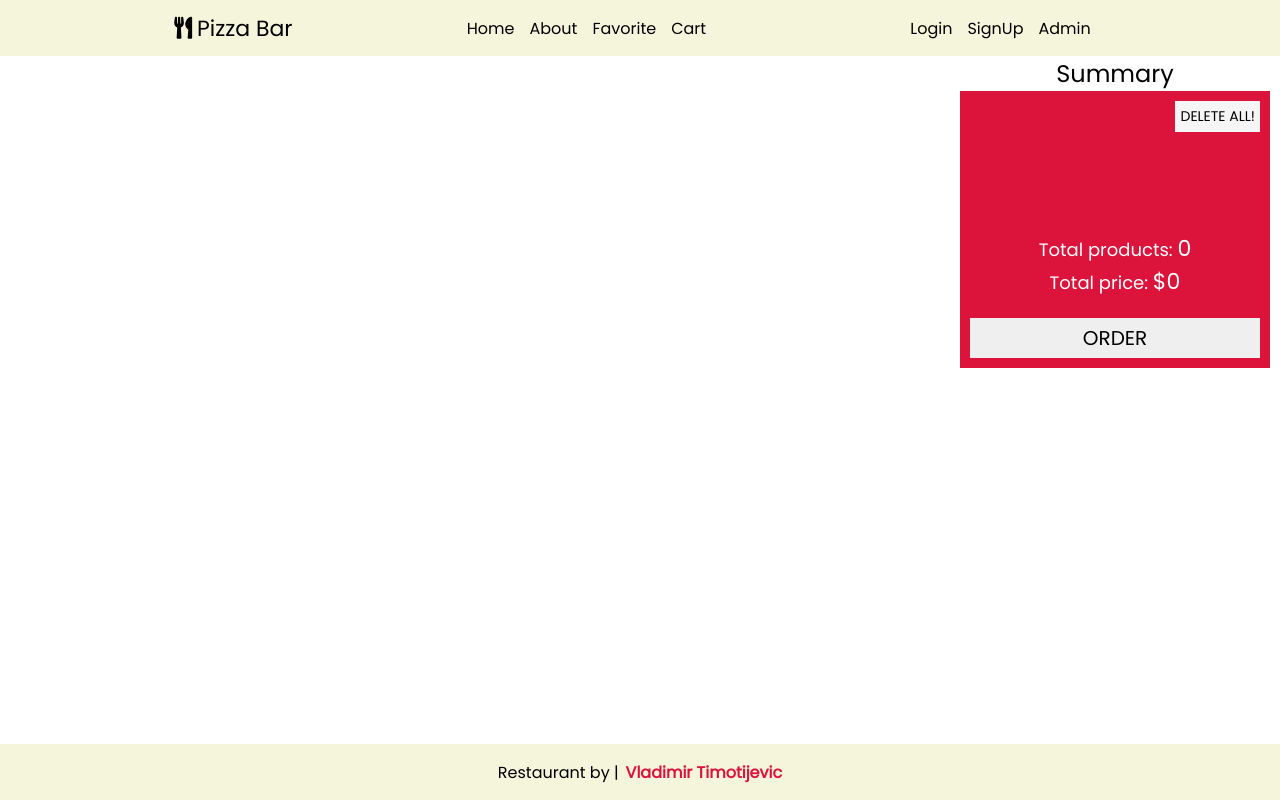
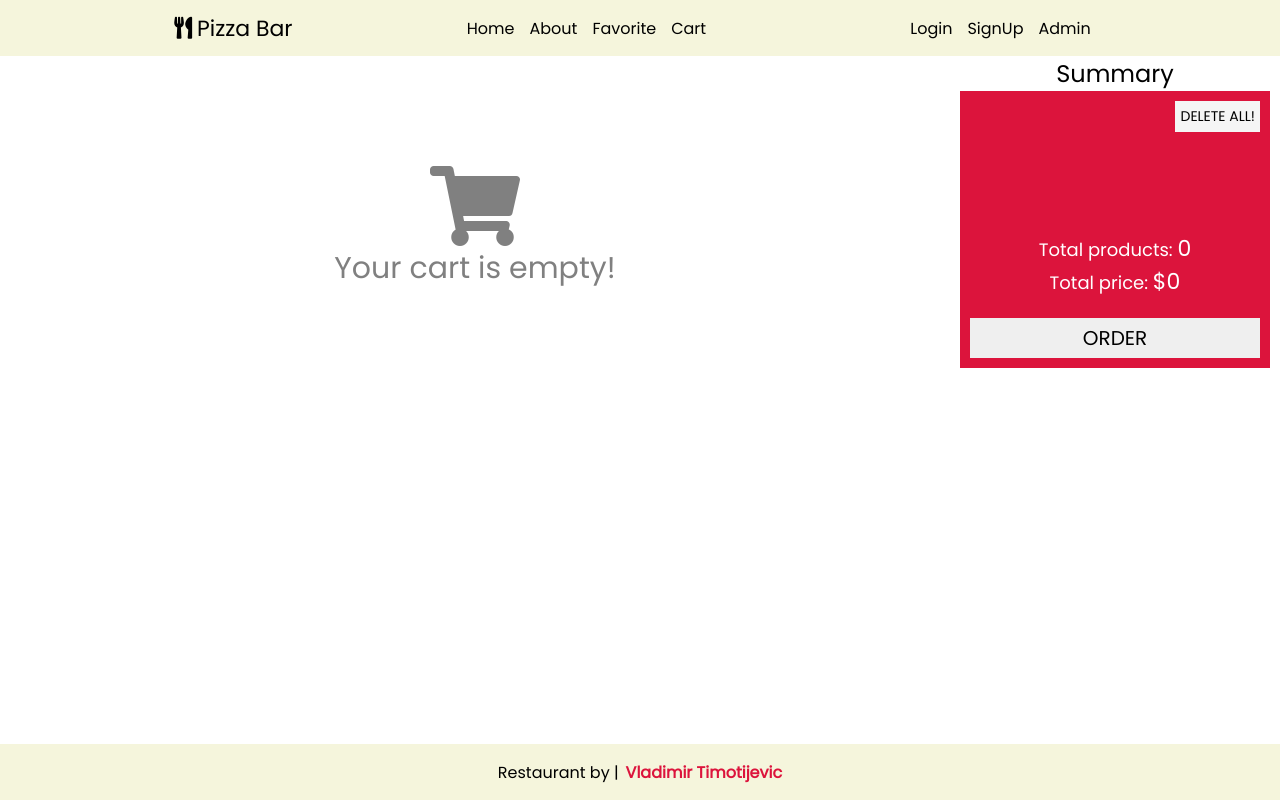
Before and after one commit to TimotijevicVlada/Restaurant_App_React_TS, a React (Create React App) app: page /cart in a window 1280 px wide. Built offline with nearby package versions, Linux system fonts and the light colour scheme.

Commit message:
Little issue fixed

```diff
--- a/src/components/Cart.tsx
+++ b/src/components/Cart.tsx
@@ -23,10 +23,13 @@ const Cart = () => {
         ))
     }
 
+    const emptyCartImageUrl = "https://www.pinclipart.com/picdir/middle/539-5398849_black-icon-food-outline-symbol-car-white-cartoon.png";
+
     return (
         <div className='cart'>
             <div className='cart_items'>
-                {cart.map((item, index) => (
+                {cart.length < 1 ? <div className='empty_cart'><i className="fas fa-shopping-cart"></i><div className='empty_cart_text'>Your cart is empty!</div></div>
+                    : cart.map((item, index) => (
                         <div className='cart_item' key={index}>
                             <img className='item_img' src={item.url} alt={item.name} />
                             <span className='item_name'>{item.name}</span>
--- a/src/components/admin/DetailsProduct.tsx
+++ b/src/components/admin/DetailsProduct.tsx
@@ -8,18 +8,18 @@ const DetailsProduct = () => {
     return (
         <div className='details_page'>
             <div className='details_image'>
-                <img src={adminDetails[0].url} alt={adminDetails[0].name} />
+                <img src={adminDetails[0]?.url} alt={adminDetails[0]?.name} />
             </div>
             <div className='details_info'>
-                <h2>{adminDetails[0].name}</h2>
+                <h2>{adminDetails[0]?.name}</h2>
                 <div className='details_price'>
-                   <span>Price:</span> <span className='details_text price'>${adminDetails[0].price}</span>
+                   <span>Price:</span> <span className='details_text price'>${adminDetails[0]?.price}</span>
                 </div>
                 <div className='details_ingredients'>
-                    <span>Ingredients:</span> <span className='details_text'>{adminDetails[0].ingredients}</span>
+                    <span>Ingredients:</span> <span className='details_text'>{adminDetails[0]?.ingredients}</span>
                 </div>
                 <div className='details_description'>
-                    <span>Description:</span><span className='details_text'>{adminDetails[0].description}</span>
+                    <span>Description:</span><span className='details_text'>{adminDetails[0]?.description}</span>
                 </div>
             </div>
         </div>
--- a/src/components/user/UserUpdate.tsx
+++ b/src/components/user/UserUpdate.tsx
@@ -25,13 +25,13 @@ const UserUpdate = () => {
                     password: values.password
                 } : item)
                 setSignupUsers(updatedUser);
-                setSuccessMessage(true);
                 setUser([{
                     id: values.id,
                     username: values.username,
                     email: values.email,
                     password: values.password
                 }])
+                setSuccessMessage(true);
         },
     });
 
--- a/src/context/Context.tsx
+++ b/src/context/Context.tsx
@@ -95,7 +95,8 @@ export const ProductsContextProvider = ({ children }: ProductsContextProviderPro
                 signupUsers: [],
                 user: [],
                 userToUpdate: [],
-                productToUpdate: []
+                productToUpdate: [],
+                adminDetails: []
             }));
         } else {
             const pizzaStorage = JSON.parse(localStorage.getItem("PizzaBar") || "");
@@ -105,6 +106,7 @@ export const ProductsContextProvider = ({ children }: ProductsContextProviderPro
             setUser(pizzaStorage.user);
             setUserToUpdate(pizzaStorage.userToUpdate);
             setProductToUpdate(pizzaStorage.productToUpdate);
+            setAdminDetails(pizzaStorage.adminDetails);
         }
     }
     useEffect(() => {
@@ -119,9 +121,10 @@ export const ProductsContextProvider = ({ children }: ProductsContextProviderPro
             users: signupUsers,
             user: user,
             userToUpdate: userToUpdate,
-            productToUpdate: productToUpdate
+            productToUpdate: productToUpdate,
+            adminDetails: adminDetails
         }));
-    }, [cart, food, signupUsers, user, userToUpdate, productToUpdate])
+    }, [cart, food, signupUsers, user, userToUpdate, productToUpdate, adminDetails])
 
     useEffect(() => {
         savePizzaStorage();
--- a/src/style/App.css
+++ b/src/style/App.css
@@ -248,6 +248,20 @@
           flex: 9;
   min-height: 86vh;
   padding: 10px;
+}
+
+.App .cart .cart_items .empty_cart {
+  text-align: center;
+  padding: 100px 0px;
+  color: gray;
+}
+
+.App .cart .cart_items .empty_cart i {
+  font-size: 80px;
+}
+
+.App .cart .cart_items .empty_cart .empty_cart_text {
+  font-size: 30px;
 }
 
 .App .cart .cart_items .cart_item {
--- a/src/style/App.scss
+++ b/src/style/App.scss
@@ -172,6 +172,17 @@
       flex: 9;
       min-height: 86vh;
       padding: 10px;
+      .empty_cart {
+        text-align: center;
+        padding: 100px 0px;
+        color: gray;
+        i {
+          font-size: 80px;
+        }
+        .empty_cart_text {
+          font-size: 30px;
+        }
+      }
       .cart_item {
         display: flex;
         justify-content: space-between;
```
Also changed, not shown: 1 other file (tests, documents, lock files or other folders). Lines whose indentation alone changed are shown as unchanged.
